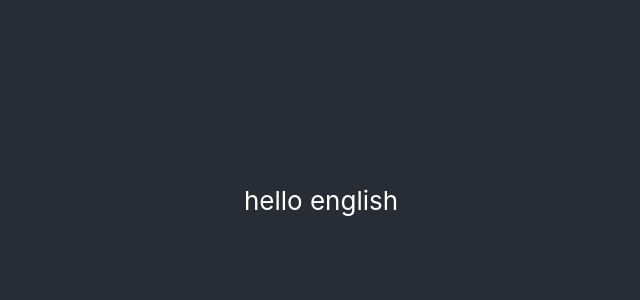
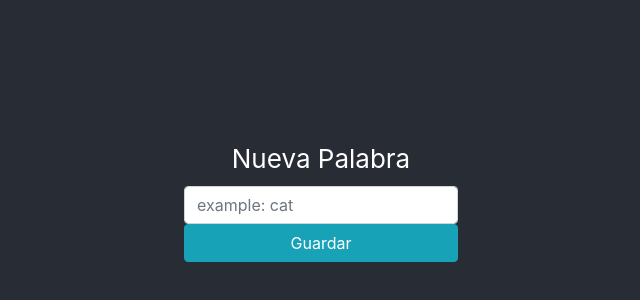
Before and after one commit to RosaIsela31/vocabulario, a React (Create React App) app: page / in a window 1280 px wide. Shown: the part 200-500 px from the top of the page, without its empty margins (319-959 px from the left). Built offline with nearby package versions, Linux system fonts and the light colour scheme.

Commit message:
adding bootstrap

```diff
--- a/package.json
+++ b/package.json
@@ -6,7 +6,9 @@
     "@testing-library/jest-dom": "^5.11.4",
     "@testing-library/react": "^11.1.0",
     "@testing-library/user-event": "^12.1.10",
+    "bootstrap": "^4.6.0",
     "react": "^17.0.1",
+    "react-bootstrap": "^1.5.1",
     "react-dom": "^17.0.1",
     "react-scripts": "4.0.3",
     "web-vitals": "^1.0.1"
--- a/public/index.html
+++ b/public/index.html
@@ -24,6 +24,8 @@
       work correctly both with client-side routing and a non-root public URL.
       Learn how to configure a non-root public URL by running `npm run build`.
     -->
+     <script src="https://cdn.jsdelivr.net/npm/bootstrap@5.0.0-beta2/dist/js/bootstrap.bundle.min.js" integrity="sha384-b5kHyXgcpbZJO/tY9Ul7kGkf1S0CWuKcCD38l8YkeH8z8QjE0GmW1gYU5S9FOnJ0" crossorigin="anonymous"></script>
+
     <title>React App</title>
   </head>
   <body>
--- a/src/App.js
+++ b/src/App.js
@@ -1,10 +1,12 @@
-import logo from "./logo.svg";
 import "./App.css";
+import Form from "./blocks/Form";
 
 function App() {
   return (
     <div className="App">
-      <header className="App-header">hello english</header>
+      <header className="App-header">
+        <Form />
+      </header>
     </div>
   );
 }
--- /dev/null
+++ b/src/blocks/Form/index.js
@@ -0,0 +1,13 @@
+import React from "react";
+import { Button, Input } from "../../components";
+
+const Form = () => {
+  return (
+    <form>
+      <Input />
+      <Button />
+    </form>
+  );
+};
+
+export default Form;
--- /dev/null
+++ b/src/components/Button/index.js
@@ -0,0 +1,7 @@
+import React from "react";
+
+const Button = () => {
+  return <button className="btn btn-info btn-block">Guardar</button>;
+};
+
+export default Button;
--- /dev/null
+++ b/src/components/Input/index.js
@@ -0,0 +1,19 @@
+import React from "react";
+
+const Input = () => {
+  return (
+    <div>
+      <fieldset>
+        <label for="word">Nueva Palabra</label>
+        <input
+          id="word"
+          class="form-control"
+          type="text"
+          placeholder="example: cat"
+        />
+      </fieldset>
+    </div>
+  );
+};
+
+export default Input;
--- /dev/null
+++ b/src/components/index.js
@@ -0,0 +1,2 @@
+export { default as Button } from "./Button";
+export { default as Input } from "./Input";
```
Also changed, not shown: src/index.js (+7 -6 lines), 1 other file (tests, documents, lock files or other folders).
